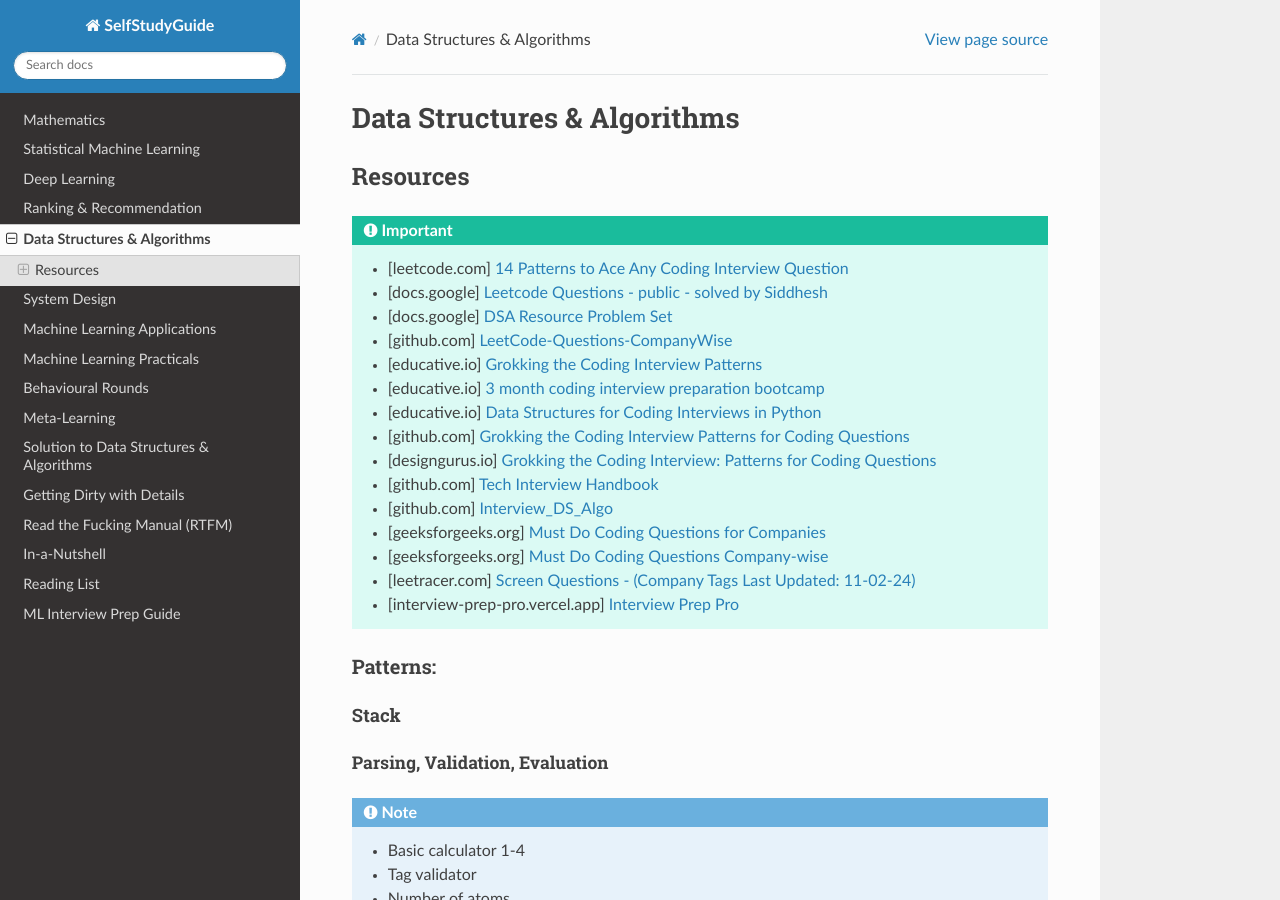
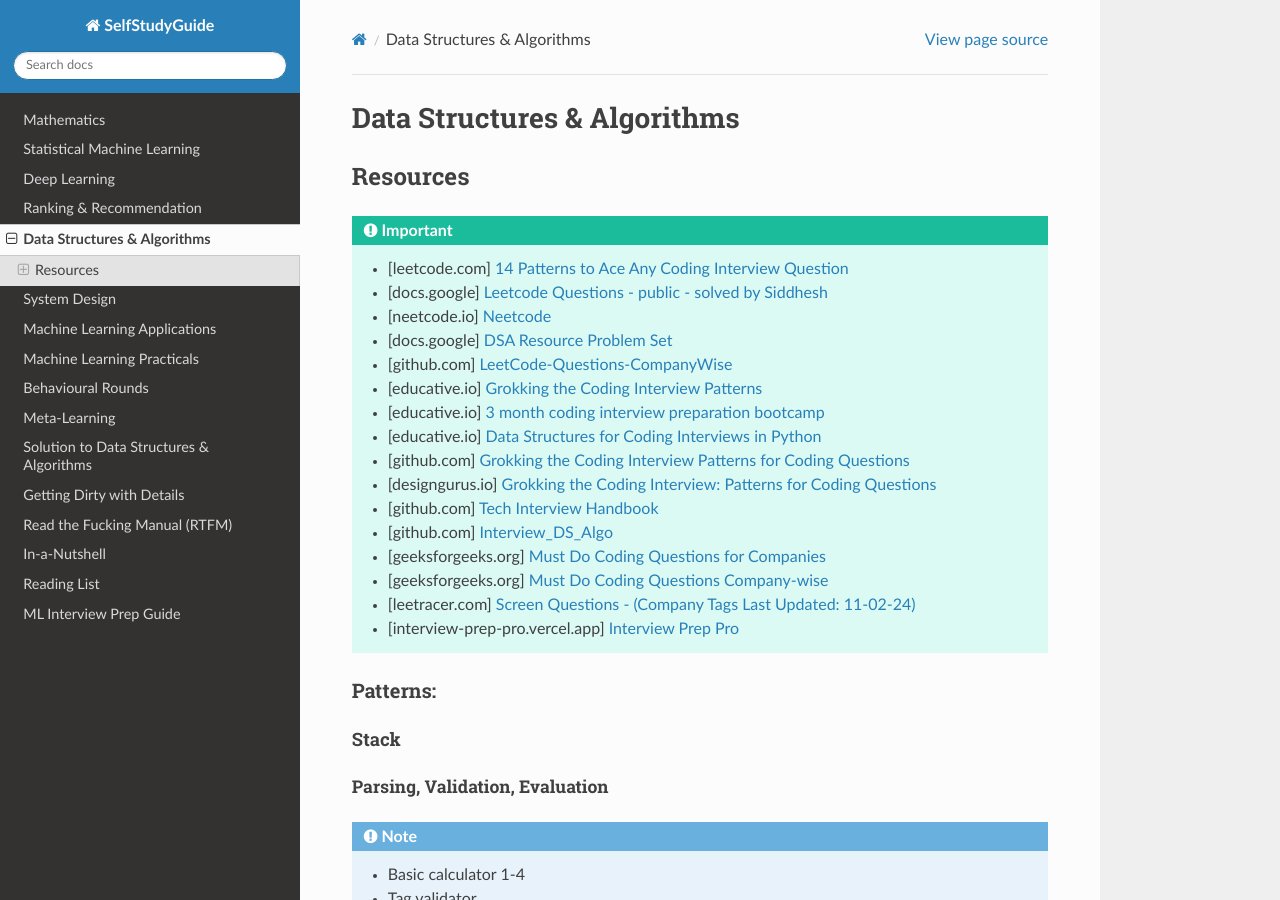
Before and after one commit to uselesstechjunks/leetcode, a Sphinx documentation site: the page built from docs/source/dsalgo.rst, in a window 1280 px wide and 900 px high. Built offline with Sphinx 7.4.7 and the Read the Docs theme 3.1.0, drawn with Linux system fonts in a browser that asks for light colours.

Commit message:
Update dsalgo.rst (#387)

```diff
--- a/docs/source/dsalgo.rst
+++ b/docs/source/dsalgo.rst
@@ -8,6 +8,7 @@ Resources
 
 	* [leetcode.com] `14 Patterns to Ace Any Coding Interview Question <https://leetcode.com/discuss/study-guide/4039411/14-Patterns-to-Ace-Any-Coding-Interview-Question>`_
 	* [docs.google] `Leetcode Questions - public - solved by Siddhesh <https://docs.google.com/spreadsheets/d/1KkCeOIBwUFfKrHGGZe_6EJRCIqaM6MJBo0uSIMSD9bs/edit?gid=782922309#gid=782922309>`_
+	* [neetcode.io] `Neetcode <https://neetcode.io/practice>`_
 	* [docs.google] `DSA Resource Problem Set <https://docs.google.com/spreadsheets/d/1hwvHbRargzmbErRYGU2cjxf4PR8GTOI-e1R9VqOVQgY/edit?gid=481396158#gid=481396158>`_
 	* [github.com] `LeetCode-Questions-CompanyWise <https://github.com/krishnadey30/LeetCode-Questions-CompanyWise/blob/master/google_6months.csv>`_
 	* [educative.io] `Grokking the Coding Interview Patterns <https://www.educative.io/courses/grokking-coding-interview>`_
```
